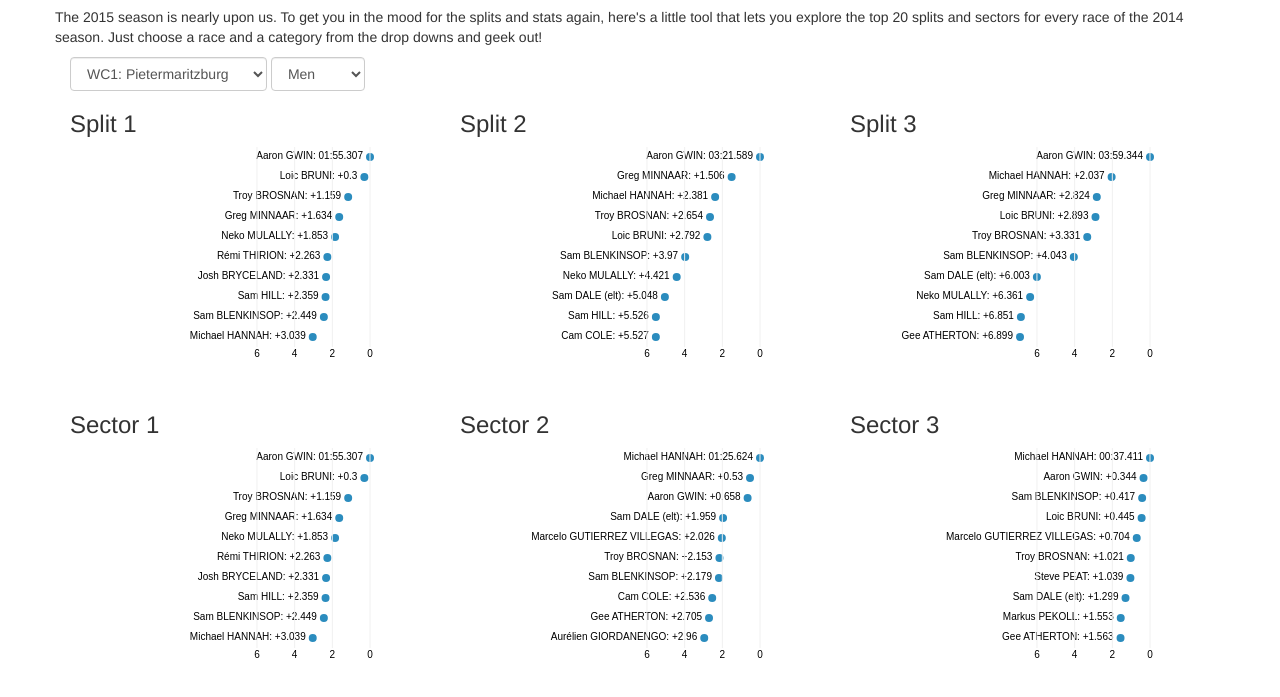
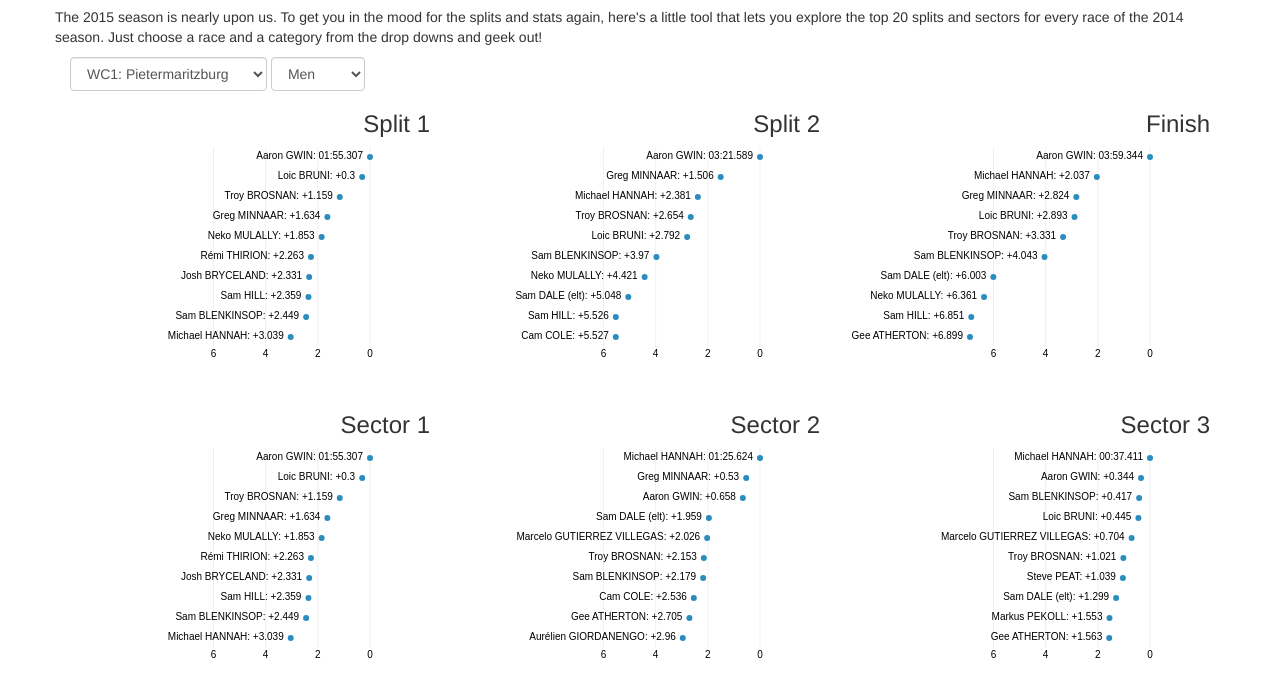
Before and after one commit to markshilton/Look-At-The-Stats, a plain HTML site: page index.html in a window 1280 px wide. Shown: the part 63-760 px from the top of the page. Drawn offline with Linux system fonts and the light colour scheme.

Commit message:
fixed axis and labelling bugs

```diff
--- a/index.html
+++ b/index.html
@@ -53,29 +53,29 @@
 
           <div class="row">
               <div class="col-md-4", id="split1">
-                  <h3>Split 1</h3>
+                  <h3 class="text-right">Split 1</h3>
               </div>
 
               <div class="col-md-4", id="split2">
-                  <h3>Split 2</h3>
+                  <h3 class="text-right">Split 2</h3>
               </div>
 
               <div class="col-md-4", id="split3">
-                  <h3>Split 3</h3>
+                  <h3 class="text-right">Finish</h3>
               </div>
           </div>
 
           <div class="row">
               <div class="col-md-4", id="sector1">
-                  <h3>Sector 1</h3>
+                  <h3 class="text-right">Sector 1</h3>
               </div>
 
               <div class="col-md-4", id="sector2">
-                  <h3>Sector 2</h3>
+                  <h3 class="text-right">Sector 2</h3>
               </div>
 
               <div class="col-md-4", id="sector3">
-                  <h3>Sector 3</h3>
+                  <h3 class="text-right">Sector 3</h3>
               </div>
           </div>
       </div>
@@ -86,8 +86,8 @@
                   listLength : 10,
                   dotSpacing  : 20,
                   svgPadding : 20,
-                  labelPadding : 150,
-                  dotRadius : 4};
+                  labelPadding : 100,
+                  dotRadius : 3};
 
         initCharts(params);
       </script>
--- a/js/chartCode.js
+++ b/js/chartCode.js
@@ -82,9 +82,17 @@
                 .ticks(5)
                 .tickSize(-height, 0, 0)
 
+       //Draw the X-axis
+        var xAxisGroup = svg.append("g")
+                  .attr("class", "axis")
+                  .attr("transform", "translate(0, " + (params.listLength * params.dotSpacing) + ")")
+                  .call(xAxis)
+
+        var dots = svg.append("g")
+                              .attr("class", "dots");
         //Draw the data points
         //DATA JOIN: Join current data with existing elements (if any)
-        var circles = svg.selectAll("circle")
+        var circles = dots.selectAll("circle")
                           .data(chartData)
                           .enter()
                           .append("circle")
@@ -95,7 +103,7 @@
                           .attr("fill", "#2B8CBE")
 
         //Label the data  points
-        var labels = svg.selectAll("text")
+        var labels = dots.selectAll("text")
                         .data(chartData)
                         .enter()
                         .append("text")
@@ -109,12 +117,6 @@
                         .attr("font-family", "sans-serif")
                         .attr("font-size", "10px")
                         .attr("opacity", 0).transition().attr("opacity", 1).duration(300).delay(1300);
-
-       //Draw the X-axis
-        var drawXAxis = svg.append("g")
-                  .attr("class", "axis")
-                  .attr("transform", "translate(0, " + (params.listLength * params.dotSpacing) + ")")
-                  .call(xAxis)
     }
 
     //Draw the chart
@@ -135,9 +137,17 @@
                 .ticks(5)
                 .tickSize(-height, 0, 0)
 
+       //Draw the X-axis
+        var xAxisGroup = svg.select("g")
+                  .attr("class", "axis")
+                  .attr("transform", "translate(0, " + (params.listLength * params.dotSpacing) + ")")
+                  .transition().duration(500).call(xAxis);
+
+
+        dots = svg.selectAll(".dots");
         //Draw the data points
         //DATA JOIN: Join current data with existing elements (if any)
-        var circles = svg.selectAll("circle").data(chartData);
+        var circles = dots.selectAll("circle").data(chartData);
         circles.attr("class", "update");
         circles.enter().append("circle");
         circles.transition().attr("cx", function(d){return xScale(d[gap]);}).duration(1000).delay(500)
@@ -147,9 +157,9 @@
         circles.exit().remove()
 
         //Label the data  points
-        var labels = svg.selectAll("text").data(chartData);
+        var labels = dots.selectAll("text").data(chartData);
         labels.attr("class", "update");
-        labels.enter().append("text");
+        labels.enter().append("text_labels");
         labels.text(function(d){
                   if(d[rank] == 1){return d['name'] + ": " + d[sector];}
                   else {return d['name'] + ": +" + d[gap];}
@@ -161,13 +171,6 @@
               .attr("font-size", "10px")
               .attr("opacity", 0).transition().attr("opacity", 1).duration(300).delay(1300);
         labels.exit().remove();
-
-       //Draw the X-axis
-        var drawXAxis = svg.select("g")
-                  .attr("class", "axis")
-                  .attr("transform", "translate(0, " + (params.listLength * params.dotSpacing) + ")")
-                  .transition().duration(500).call(xAxis);
-
 
     }
 
```
